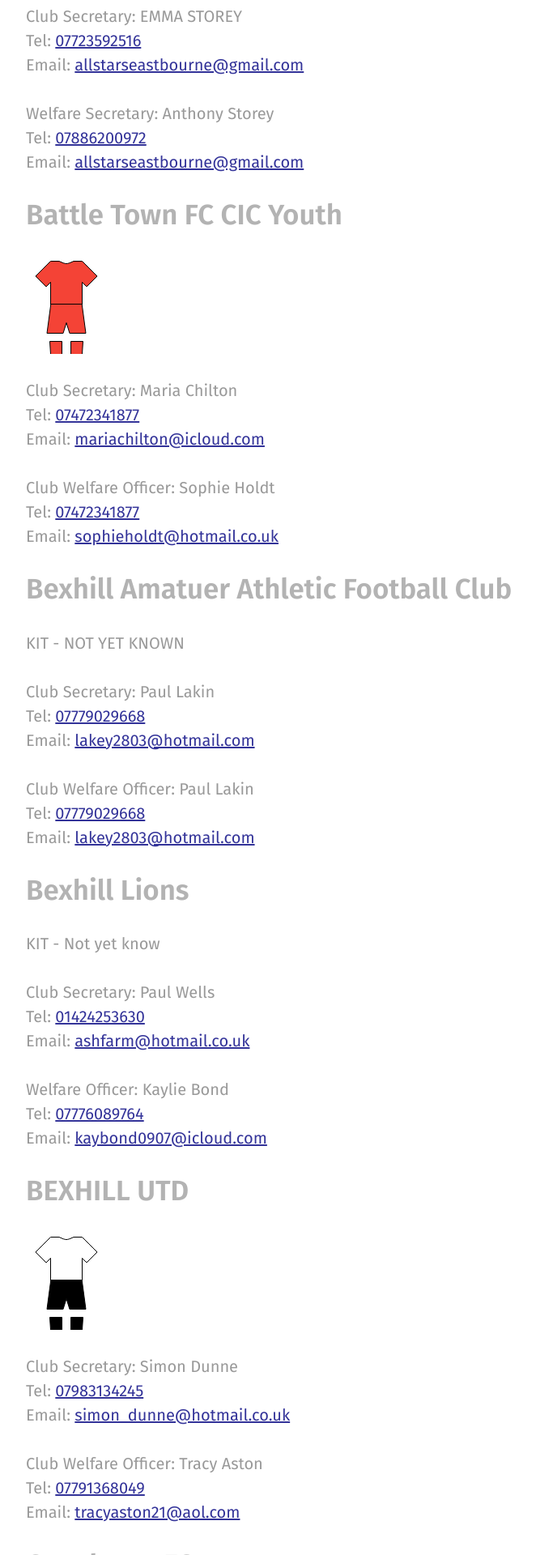
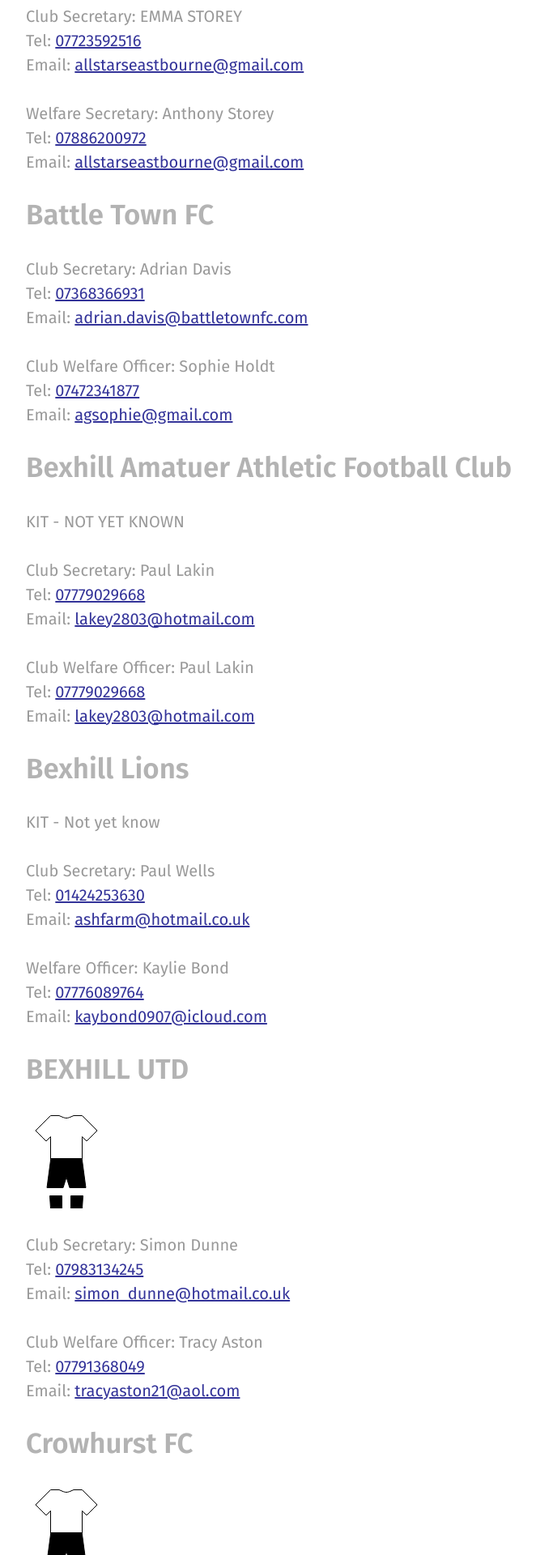
Before and after one commit to rotherleague/Rother, a Jekyll site: the page built from clubs.md, in a window 1280 px wide. Shown: the part 981-2901 px from the top of the page at 81% size, without its empty margins (48-710 px from the left). Built offline with Jekyll 4.4.1, drawn with Linux system fonts in a browser that asks for light colours; nearby versions of some CDN libraries.

Commit message:
Update battle_town_youth.html

```diff
--- a/_includes/clubs/battle_town_youth.html
+++ b/_includes/clubs/battle_town_youth.html
@@ -1,11 +1,10 @@
-<h2 id="battle_town_youth"><strong>Battle Town FC CIC Youth</strong></h2>
+<h2 id="battle_town_youth"><strong>Battle Town FC</strong></h2>
 
-<p>{% include kit.html top="#f44336" top2="#f44336" shorts="#f44336" socks="#f44336" %}</p>
 
-<p>Club Secretary: Maria Chilton<br>
-	Tel: <a href="tel:07472341877">07472341877</a><br>
-	Email: <a href="mailto:mariachilton@icloud.com">mariachilton@icloud.com</a></p>
+<p>Club Secretary: Adrian Davis<br>
+	Tel: <a href="tel:07368366931">07368366931</a><br>
+	Email: <a href="mailto:adrian.davis@battletownfc.com">adrian.davis@battletownfc.com</a></p>
 
 <p>Club Welfare Officer: Sophie Holdt<br>
 	Tel: <a href="tel:07472341877">07472341877</a><br>
-	Email: <a href="mailto:sophieholdt@hotmail.co.uk">sophieholdt@hotmail.co.uk</a></p>
+	Email: <a href="mailto:agsophie@gmail.com">agsophie@gmail.com</a></p>
```
